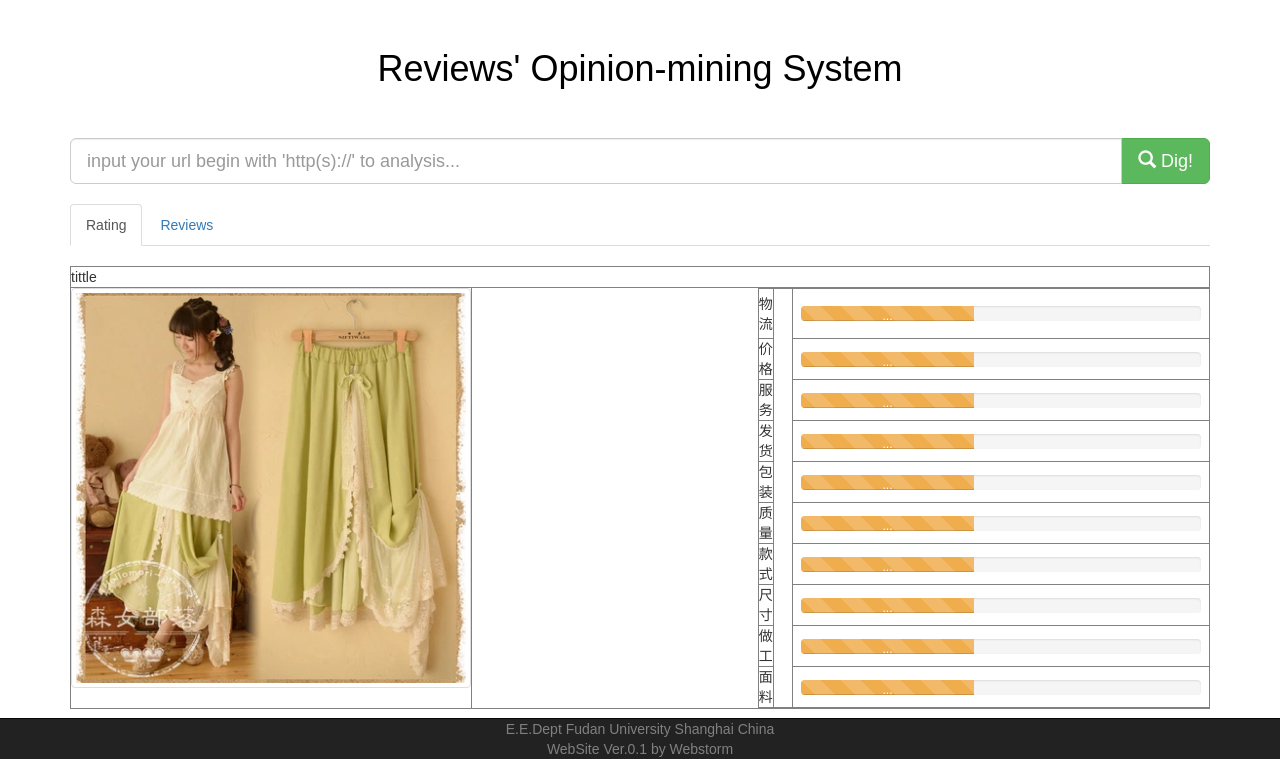
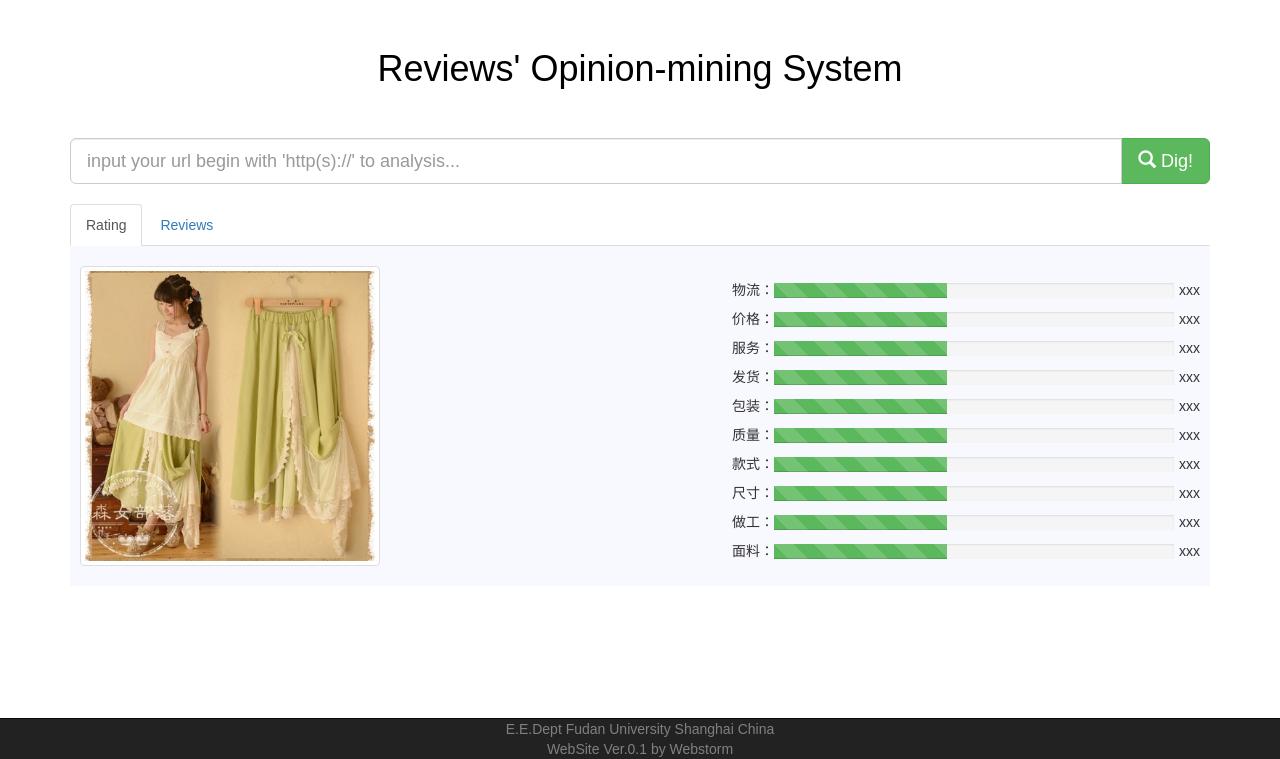
Before and after one commit to pinkwayne/reviews-ayalyze, a PHP site: page / in a window 1280 px wide. Shown: the part 41-800 px from the top of the page. Run offline with PHP 8.4, Linux system fonts and the light colour scheme.

Commit message:
date 2015.5.1

```diff
--- a/css/myStyle.css
+++ b/css/myStyle.css
@@ -43,10 +43,25 @@ body {
 .rating-bar{
     width:400px;
     height:15px;
-    margin:8px;
+    margin-bottom:14px;
+    margin-top:14px;
+    margin-right:5px;
     border:0;
-    padding:0;
+    border-Radius:0;
+}
+.rating-label{
+    height:15px;
+    margin-bottom:14px;
+    margin-top:14px;
+    border:0;
+    text-align: center;
 }
 .thumbnail-sm{
-    width:400px;
+    width:300px;
 }
+#thumb-div{
+    float:left;
+}
+#rating-bar-div{
+    float:right;
+}
--- a/index.php
+++ b/index.php
@@ -59,51 +59,59 @@
             </form>
         </div>
         <div><br></div>
-        <div class="text" id="resultArea"></div>
+        <div class="text" id="resultArea">
+
+        </div>
     </div>
     <script>
         var tabs=
             "<ul class='nav nav-tabs'>"+
-                "<li class='active'><a href='#panel-rate' data-toggle='tab'>Rating</a></li>"+
-                "<li><a href='#panel-reviews' data-toggle='tab'>Reviews</a></li>"+
+            "<li class='active'><a href='#panel-rate' data-toggle='tab'>Rating</a></li>"+
+            "<li><a href='#panel-reviews' data-toggle='tab'>Reviews</a></li>"+
             "</ul>"+
             "<div class='tab-content'>"+
-                "<div class='tab-pane fade in active' id='panel-rate'></div>"+
-                "<div class='tab-pane fade' id='panel-reviews'>第二部分内容.</div>"+
+            "<div class='tab-pane fade in active' id='panel-rate' style='background-color: ghostwhite; height: 340px'></div>"+
+            "<div class='tab-pane fade' id='panel-reviews'>第二部分内容.</div>"+
             "</div>";
         $("#resultArea").html(tabs);
-        var table=
-            "<table class='' border='1' align='left'>"+
-                "<tr><td colspan='5'>tittle</td><tr>"+
-                "<tr>" +
-                    "<td rowspan='15'><a href='#' class='thumbnail thumbnail-sm'><img id='thumb' src='T1WK.jpg' alt='缩略图'></a></td>"+
-                    "<td rowspan='15' width='300px'></td><td colspan='3'></td>" +
-                "</tr>"+
-                "<tr><td>物流</td><td rowspan='10' width='20px'></td><td id='1'></td></tr>"+
-                "<tr><td>价格</td><td id='2'></td></tr>"+
-                "<tr><td>服务</td><td id='3'></td></tr>"+
-                "<tr><td>发货</td><td id='4'></td></tr>"+
-                "<tr><td>包装</td><td id='5'></td></tr>"+
-                "<tr><td>质量</td><td id='6'></td></tr>"+
-                "<tr><td>款式</td><td id='7'></td></tr>"+
-                "<tr><td>尺寸</td><td id='8'></td></tr>"+
-                "<tr><td>做工</td><td id='9'></td></tr>"+
-                "<tr><td>面料</td><td id='10'></td></tr>"+
-                "<tr><td rowspan='' colspan='3'></td></tr>"+
-            "</table>";
-        $("#panel-rate").html("<br>"+table);
+        var tab_content=
+            "<br><div id='thumb-div' style=' padding-left: 10px'><a href='#' class='thumbnail thumbnail-sm'><img id='thumb' src='T1WK.jpg' alt='缩略图'></a></div>"+
+            "<div id='rating-bar-div'>"+
+                "<div style='float: left;'>"+
+                    "<div class='rating-label'>物流：</div>"+
+                    "<div class='rating-label'>价格：</div>"+
+                    "<div class='rating-label'>服务：</div>"+
+                    "<div class='rating-label'>发货：</div>"+
+                    "<div class='rating-label'>包装：</div>"+
+                    "<div class='rating-label'>质量：</div>"+
+                    "<div class='rating-label'>款式：</div>"+
+                    "<div class='rating-label'>尺寸：</div>"+
+                    "<div class='rating-label'>做工：</div>"+
+                    "<div class='rating-label'>面料：</div>"+
+                "</div>"+
+                "<div style='float: right;padding-right: 10px'>"+
+                    "<div id='rate_1' class='rating-label'>xxx</div>"+
+                    "<div id='rate_2' class='rating-label'>xxx</div>"+
+                    "<div id='rate_3' class='rating-label'>xxx</div>"+
+                    "<div id='rate_4' class='rating-label'>xxx</div>"+
+                    "<div id='rate_5' class='rating-label'>xxx</div>"+
+                    "<div id='rate_6' class='rating-label'>xxx</div>"+
+                    "<div id='rate_7' class='rating-label'>xxx</div>"+
+                    "<div id='rate_8' class='rating-label'>xxx</div>"+
+                    "<div id='rate_9' class='rating-label'>xxx</div>"+
+                    "<div id='rate_10' class=rating-label'>xxx</div>"+
+                "</div>"+
+                "<div id='bars-area' style='float: right;padding-top: 3px'></div>"+
+            "</div>";
+        $("#panel-rate").html(tab_content);
+        var bars="";
         for(var i=1;i<11;i++){
-            $("#"+i).html(
-                "<div id='progress' class='progress progress-striped rating-bar'>"+
-                    "<div id='bar_"+i+"' class='progress-bar' role='progressbar' aria-valuenow='60' aria-valuemin='0' aria-valuemax='100' style=''>"+
-                        "<span>...</span>"+
-                    "</div>"+
-                "</div>");
-            var bar_style="warning";
-            $("#bar_"+i).attr({
-                "style":"width: 43.2569%;",
-                "class":"progress-bar progress-bar-"+bar_style
-            });}
+                bars=bars+
+                    "<div id='progress' class='progress progress-striped rating-bar'>"+
+                        "<div id='bar_"+i+"' class='progress-bar progress-bar-success' role='progressbar' aria-valuenow='60' aria-valuemin='0' aria-valuemax='100' style='width: 43.2569%;'></div>"+
+                    "</div>";
+            }
+        $("#bars-area").html(bars);
     </script>
     <nav class="navbar navbar-inverse navbar-fixed-bottom" role="navigation">
         <div class="text-center" >
--- a/js/jsFunctions.js
+++ b/js/jsFunctions.js
@@ -3,48 +3,7 @@
  */
 function showResult(resp){
     var results = eval("("+resp+")");
-    var tabs=
-        "<ul class='nav nav-tabs'>"+
-        "<li class='active'><a href='#panel-rate' data-toggle='tab'>Rating</a></li>"+
-        "<li><a href='#panel-reviews' data-toggle='tab'>Reviews</a></li>"+
-        "</ul>"+
-        "<div class='tab-content'>"+
-        "<div class='tab-pane fade in active' id='panel-rate'></div>"+
-        "<div class='tab-pane fade' id='panel-reviews'>第二部分内容.</div>"+
-        "</div>";
-    $("#resultArea").html(tabs);
-    var table=
-        "<table class='' border='1' align='left'>"+
-        "<tr><td colspan='5'>tittle</td><tr>"+
-        "<tr>" +
-        "<td rowspan='15'><a href='#' class='thumbnail thumbnail-sm'><img id='thumb' src='T1WK.jpg' alt='缩略图'></a></td>"+
-        "<td rowspan='15' width='300px'></td><td colspan='3'></td>" +
-        "</tr>"+
-        "<tr><td>物流</td><td rowspan='10' width='20px'></td><td id='1'></td></tr>"+
-        "<tr><td>价格</td><td id='2'></td></tr>"+
-        "<tr><td>服务</td><td id='3'></td></tr>"+
-        "<tr><td>发货</td><td id='4'></td></tr>"+
-        "<tr><td>包装</td><td id='5'></td></tr>"+
-        "<tr><td>质量</td><td id='6'></td></tr>"+
-        "<tr><td>款式</td><td id='7'></td></tr>"+
-        "<tr><td>尺寸</td><td id='8'></td></tr>"+
-        "<tr><td>做工</td><td id='9'></td></tr>"+
-        "<tr><td>面料</td><td id='10'></td></tr>"+
-        "<tr><td rowspan='' colspan='3'></td></tr>"+
-        "</table>";
-    $("#panel-rate").html("<br>"+table);
-    for(var i=1;i<11;i++){
-        $("#"+i).html(
-            "<div id='progress' class='progress progress-striped rating-bar'>"+
-            "<div id='bar_"+i+"' class='progress-bar' role='progressbar' aria-valuenow='60' aria-valuemin='0' aria-valuemax='100' style=''>"+
-            "<span class='sr-only'>90% 完成（成功）</span>"+
-            "</div>"+
-            "</div>");
-        var bar_style="warning";
-        $("#bar_"+i).attr({
-            "style":"width: 50%;",
-            "class":"progress-bar progress-bar-"+bar_style
-        });}
+
 
 }
 
```
